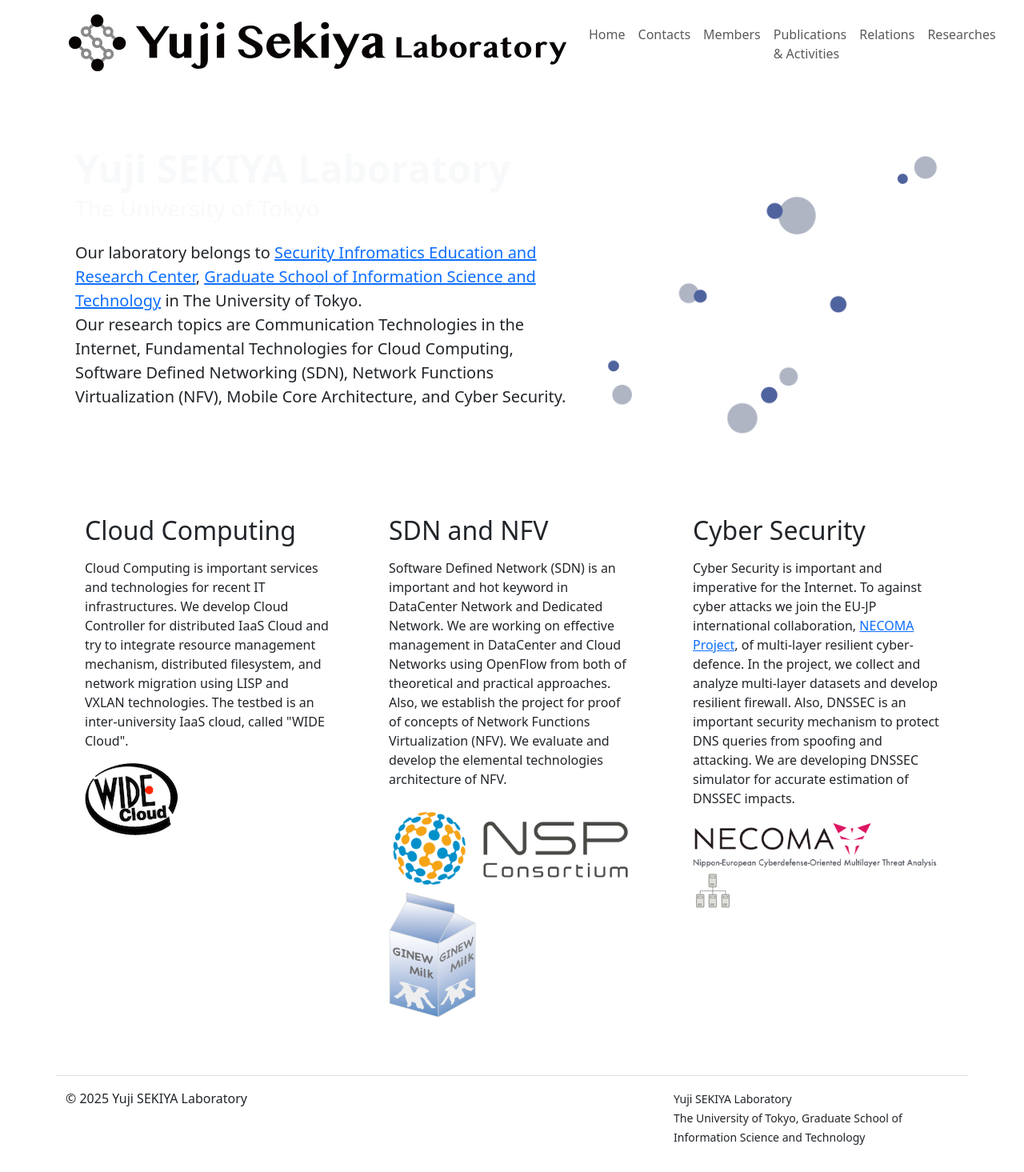
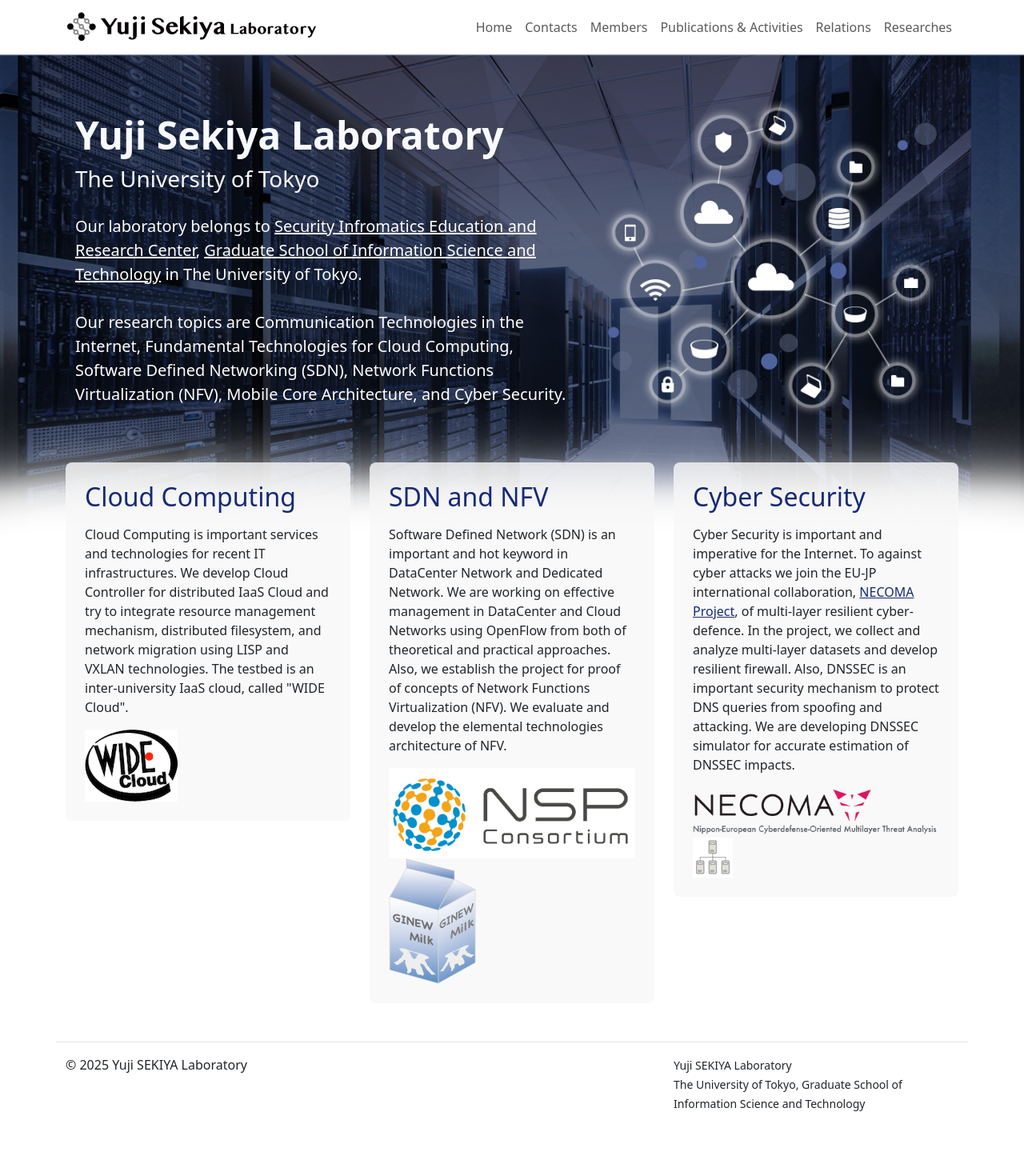
Before and after one commit to sekiya-lab/sekiya-lab.github.io, a Jekyll site: the page built from index.md, in a window 1280 px wide. Shown: the whole page at 80% size. Built offline with Jekyll 4.4.1, drawn with Linux system fonts in a browser that asks for light colours; after the commit the page ends 1423 px from its top, so only the background shows below that.

Commit message:
Update style for home page

```diff
--- a/_includes/header.html
+++ b/_includes/header.html
@@ -1,7 +1,7 @@
 <header>
-  <nav class="navbar navbar-expand-md bg-white">
+  <nav class="navbar navbar-expand-sm bg-white">
     <div class="container">
-      <a class="navbar-brand" href="{{ site.url }}"><img src="{{ "/assets/images/logo.png" | relative_url }}" alt="{{ site.title }}"></a>
+      <a class="navbar-brand" href="{{ site.url }}"><img src="{{ "/assets/images/logo.png" | relative_url }}" alt="{{ site.title }}" class="logo"></a>
       <button class="navbar-toggler" type="button" data-bs-toggle="collapse" data-bs-target="#navbarSupportedContent" aria-controls="navbarSupportedContent" aria-expanded="false" aria-label="Toggle navigation">
         <span class="navbar-toggler-icon"></span>
       </button>
--- /dev/null
+++ b/assets/css/style.css
@@ -0,0 +1,55 @@
+@charset "UTF-8";
+
+a, h1, h2, h3, h4, h5 {
+    color: #172a75;
+}
+
+.logo {
+    width: 315px;
+}
+
+main.home {
+    background: url("../images/main_bg01.png");
+    background-size: 100%;
+    background-repeat: no-repeat;
+}
+
+.page-head {
+    color: #ffffff;
+}
+
+.page-head a {
+    color: #ffffff;
+}
+
+.transparent {
+    background: rgba(248, 248, 248, 0.8);
+}
+
+@media (max-width: 991px) and (min-width: 768px) {
+    main.home {
+	background: linear-gradient(rgba(42, 42, 40, 0) 20%, #2a2a28 25%, #2a2a28 50%, rgba(255, 255, 255, 0.5) 60%), url("../images/main_bg01.png");
+	background-size: 100%;
+	background-repeat: no-repeat;
+    }
+}
+
+@media (max-width: 767px) and (min-width: 576px) {
+    main.home {
+	background: linear-gradient(rgba(42, 42, 40, 0) 8%, #2a2a28 25%, #2a2a28 50%, rgba(255, 255, 255, 0.5) 60%), url("../images/main_bg01.png");
+	background-size: 100%;
+	background-repeat: no-repeat;
+    }
+}
+
+@media (max-width: 575px) {
+    .logo {
+	width: 250px;
+    }
+
+    main.home {
+	background: linear-gradient(rgba(42, 42, 40, 0) 3%, #2a2a28 5%, #2a2a28 40%, rgba(255, 255, 255, 0.5) 50%), url("../images/main_bg01.png");
+	background-size: 100%;
+	background-repeat: no-repeat;
+    }
+}
--- a/index.md
+++ b/index.md
@@ -3,13 +3,14 @@
 title: Home
 ---
 
-# Yuji SEKIYA Laboratory
+# Yuji Sekiya Laboratory
 {: .display-5 .fw-bold .mt-4 .mb-1 .link-light }
 
-## The University of Tokyo
+The University of Tokyo
 {: .fs-3 .fw-medium .mb-4 .link-light }
 
 Our laboratory belongs to [Security Infromatics Education and Research Center](https://si.u-tokyo.ac.jp/), [Graduate School of Information Science and Technology](https://www.i.u-tokyo.ac.jp) in The University of Tokyo.
 <br>
+<br>
 Our research topics are Communication Technologies in the Internet, Fundamental Technologies for Cloud Computing, Software Defined Networking (SDN), Network Functions Virtualization (NFV), Mobile Core Architecture, and Cyber Security.
 {: .lead }
```
Also changed, not shown: assets/images/main_bg01.png (added).
